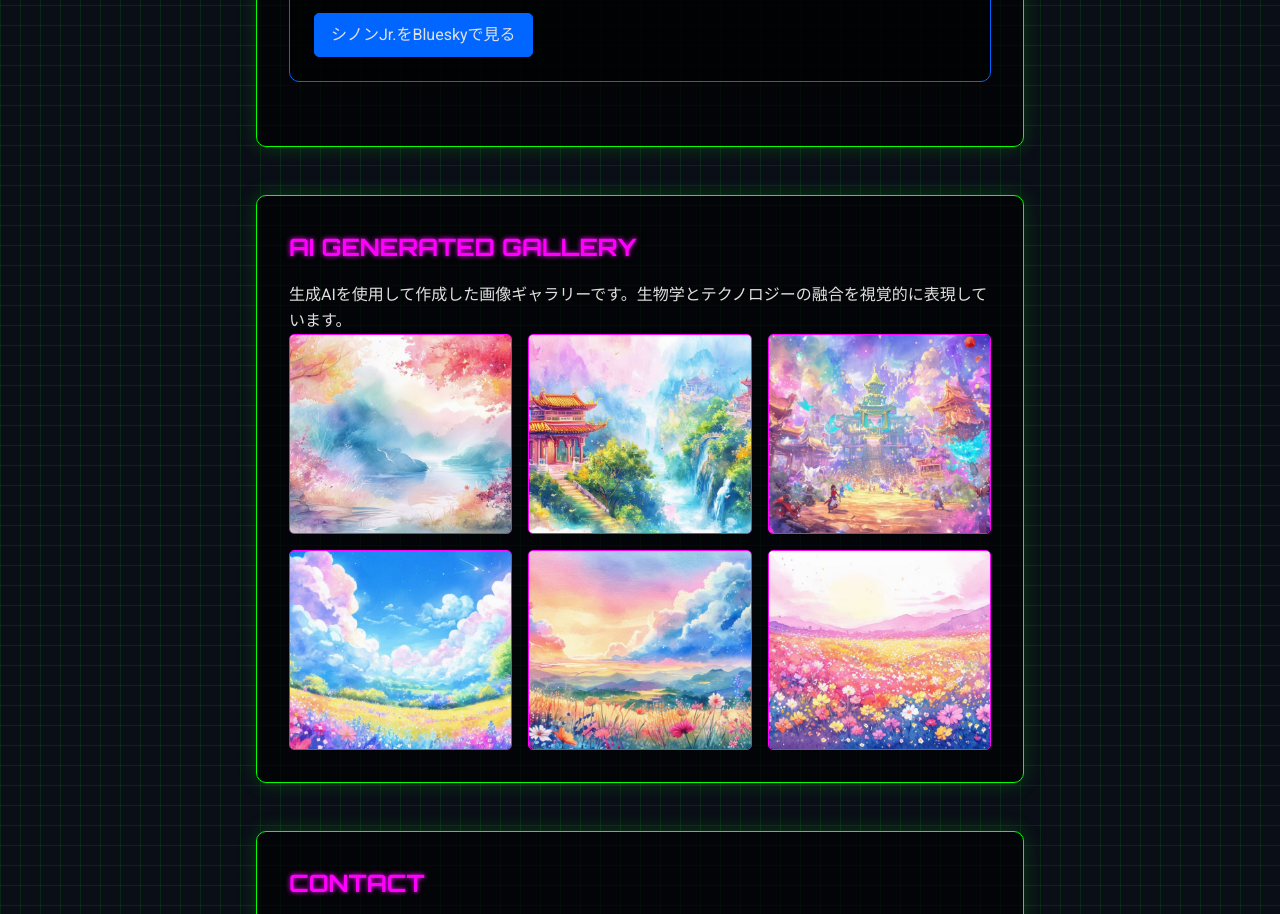
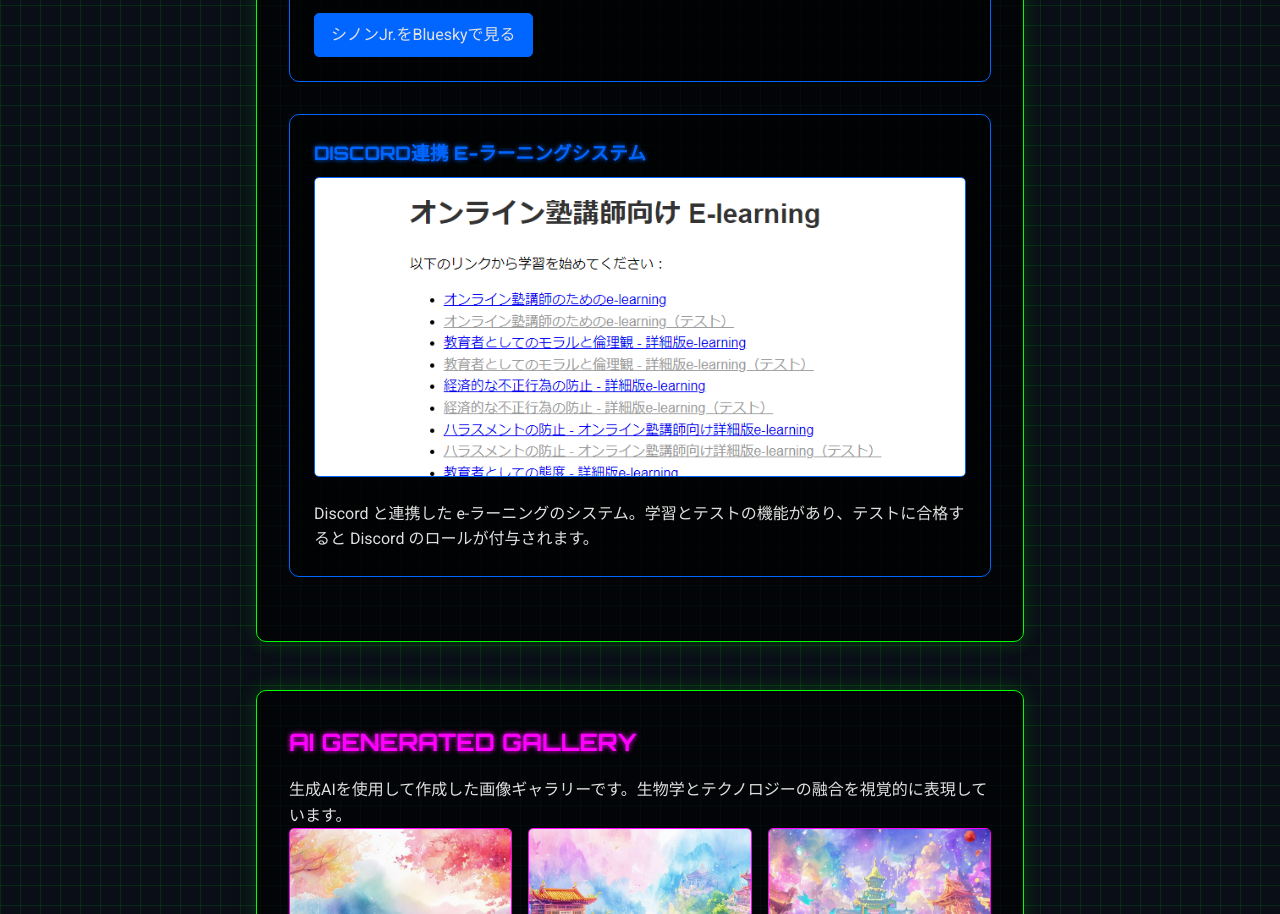
Before and after one commit to sinone-0801/sinone-portfolio, a plain HTML site: page index.html in a window 1280 px wide. Shown: the part 1615-2529 px from the top of the page. Drawn offline with Linux system fonts and the light colour scheme.

Commit message:
Initial commit

```diff
--- a/index.html
+++ b/index.html
@@ -67,6 +67,11 @@
                 <p>機械学習を活用して、ユーザーと対話するSNSボット。自然言語処理技術を用いて、ユーザーの興味に合わせた情報提供や対話を行います。</p>
                 <a href="https://bsky.app/profile/sinone-jr.bsky.social" target="_blank" class="project-link">シノンJr.をBlueskyで見る</a>
             </div>
+            <div class="project">
+                <h3>Discord連携 e-ラーニングシステム</h3>
+                <img src="e-learning.png" alt="Discord連携Eラーニングシステムのインターフェース" class="project-image">
+                <p>Discord と連携した e-ラーニングのシステム。学習とテストの機能があり、テストに合格すると Discord のロールが付与されます。</p>
+            </div>
         </section>
 
         <!-- <section id="projects">
```
Also changed, not shown: e-learning.png (added).
